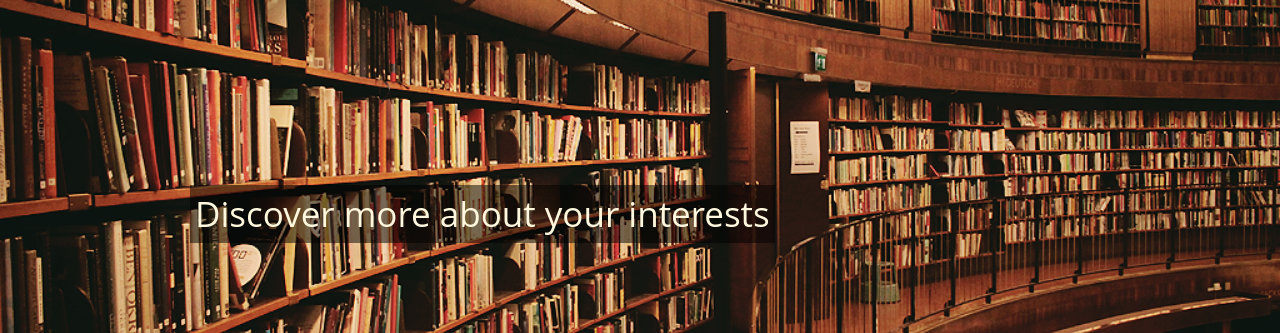
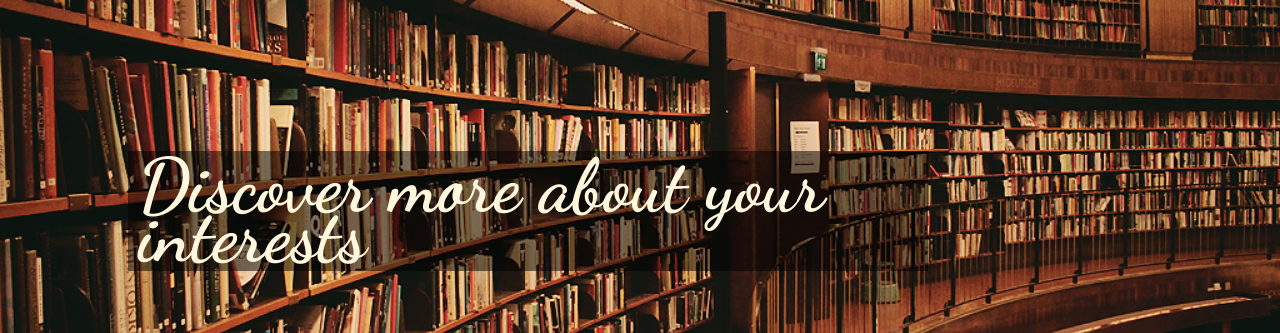
Before and after one commit to abhisheknjain/Smartpie-Frontend, a plain HTML site: page index.html in a window 1280 px wide. Shown: the part 1600-1933 px from the top of the page. Drawn offline with nearby package versions, Linux system fonts and the light colour scheme; a web font is replaced by a local one.

Commit message:
Tuesday 22 Jul 2014
Removed I hate tomatoes

```diff
--- a/css/parallax_scrolling/main.css
+++ b/css/parallax_scrolling/main.css
@@ -1,29 +1,3 @@
-/*
- _____   _           _         _                        _
-|_   _| | |         | |       | |                      | |
-  | |   | |__   __ _| |_ ___  | |_ ___  _ __ ___   __ _| |_ ___   ___  ___
-  | |   | '_ \ / _` | __/ _ \ | __/ _ \| '_ ` _ \ / _` | __/ _ \ / _ \/ __|
- _| |_  | | | | (_| | ||  __/ | || (_) | | | | | | (_| | || (_) |  __/\__ \
- \___/  |_| |_|\__,_|\__\___|  \__\___/|_| |_| |_|\__,_|\__\___/ \___||___/
-
-Oh nice, welcome to the stylesheet of dreams.
-It has it all. Classes, ID's, comments...the whole lot:)
-Enjoy responsibly!
-@ihatetomatoes
-
-*/
-/*
- * HTML5 Boilerplate
- *
- * What follows is the result of much research on cross-browser styling.
- * Credit left inline and big thanks to Nicolas Gallagher, Jonathan Neal,
- * Kroc Camen, and the H5BP dev community and team.
- */
-
-/* ==========================================================================
-   Base styles: opinionated defaults
-   ========================================================================== */
-
 html,
 button,
 input,
@@ -161,18 +135,20 @@ main {
 }
 
 .hsContent {
-	max-width: 700px;
+	max-width: 800px;
 	position: absolute;
-	left: 50%;
+	left: 10%;
 	top: 50%;
 }
 	.hsContent h2  {
 		color: #fff8de;
 		background-color: rgba(0,0,0,0.5);
-		padding: 10px 5px;
-		font-size: 35px;
-		line-height: 38px;
+		padding: 10px;
+        font-family: 'Dancing Script', cursive;
+		font-size:75px;
+		line-height: 50px;
 		margin-bottom: 12px;
+        font-weight: 800;
 	}
 	.hsContent p {
 		width: 400px;
@@ -193,7 +169,7 @@ main {
 /* Slide 2 */
 #slide-2 .bcg {background-image:url('../../img/smartpie_homepage/bcg_slide-2.jpg')}
 #slide-2 .hsContent {
-	margin-left: -450px;
+
 	bottom: 200px;
 	top: auto;
 }
@@ -201,7 +177,7 @@ main {
 /* Slide 3 */
 #slide-3 .bcg {background-image:url('../../img/smartpie_homepage/bcg_slide-3.jpg')}
 #slide-3 .hsContent {
-	margin-left: -239px;
+
     bottom: 200px;
     top: auto;
 }
@@ -213,14 +189,12 @@ main {
 /* Slide 4 */
 #slide-4 .bcg {background-image:url('../../img/smartpie_homepage/bcg_slide-4.jpg')}
 #slide-4 .hsContent {
-	margin-left: -450px;
+
     bottom: 200px;
     top: auto;
 }
 	#slide-4 h2 {
-		background: none;
-		padding-left: 0;
-		padding-right: 0;
+
 	}
 
 /* ==========================================================================
```
